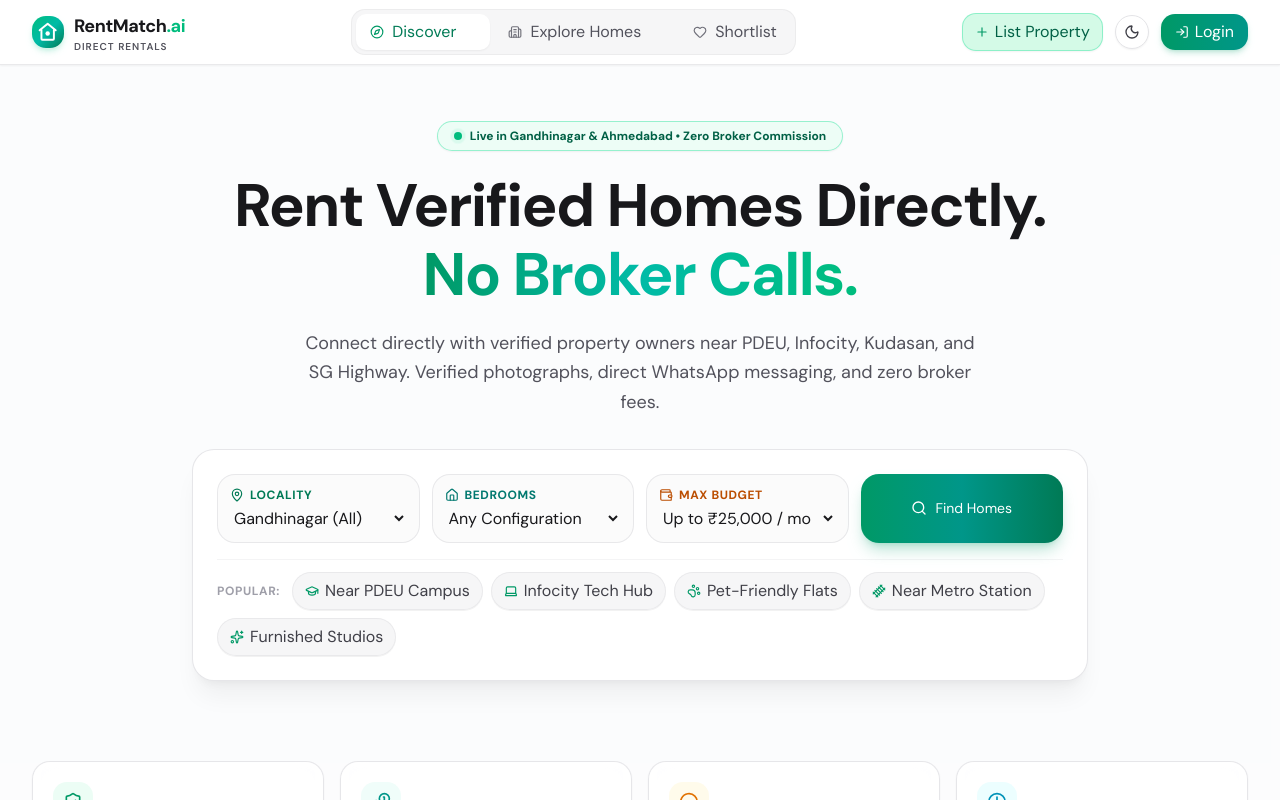
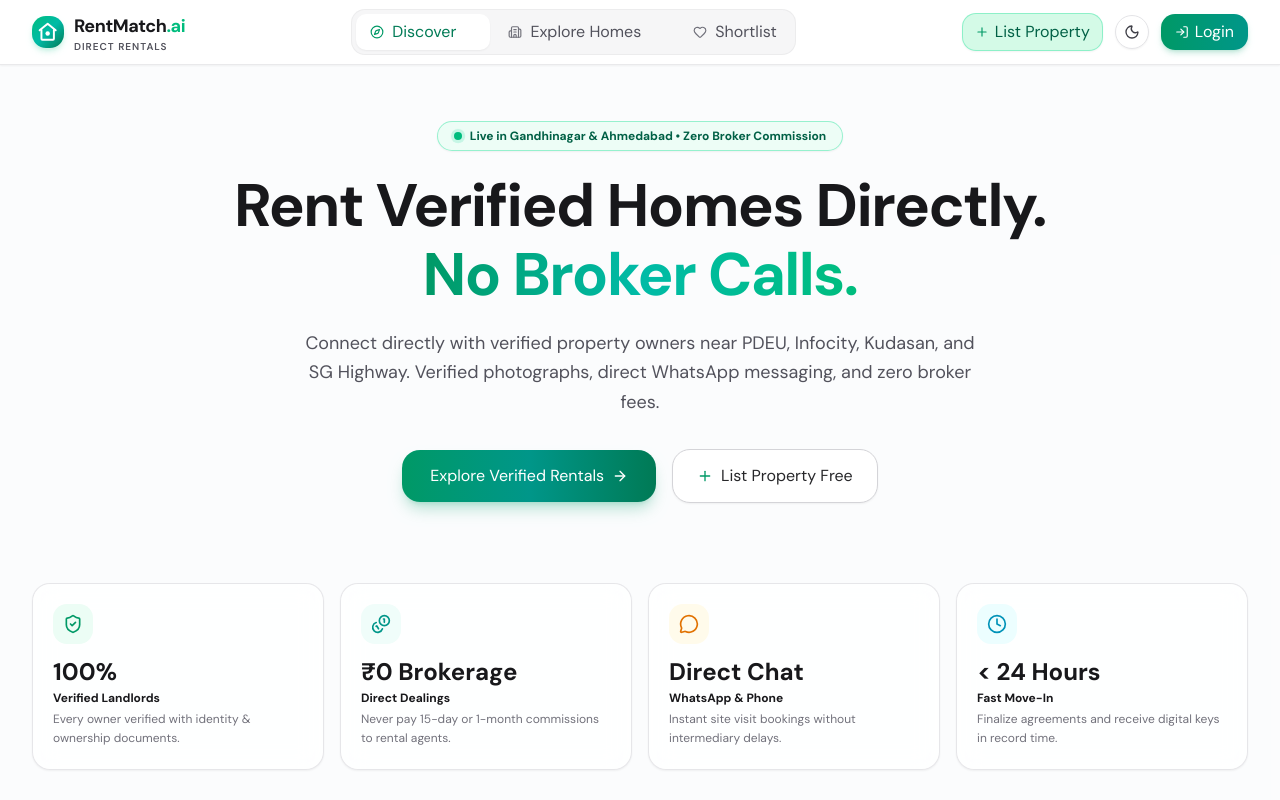
Before and after one commit to NiranjanD0/rentmatchai, a Next.js app in the folder frontend/: page / in a window 1280 px wide. Shown: the top 800 px of the page. Built offline with nearby package versions, Linux system fonts and the light colour scheme.

Commit message:
fix(landing): remove search component and clean up corner labels in page curtains

```diff
--- a/frontend/src/app/page.tsx
+++ b/frontend/src/app/page.tsx
@@ -4,19 +4,8 @@ import React, { useState } from 'react';
 import { useRouter } from 'next/navigation';
 import { motion, AnimatePresence } from 'motion/react';
 import {
-  Search,
-  MapPin,
-  Wallet,
-  Home as HomeIcon,
   Building2,
-  Users,
-  GraduationCap,
-  Laptop,
-  PawPrint,
-  TrainTrack,
-  Sparkles,
   ShieldCheck,
-  CheckCircle2,
   ArrowRight,
   ArrowUpRight,
   Star,
@@ -39,42 +28,11 @@ export default function HomePage() {
   const { user, isAuthenticated, isLister, openAuthModal } = useAuth();
   const { activeProperties, saved, toggleSave, openAddProperty } = useProperty();
 
-  // Search Segment States
-  const [selectedLocality, setSelectedLocality] = useState('Gandhinagar');
-  const [selectedBhk, setSelectedBhk] = useState('Any');
-  const [selectedBudget, setSelectedBudget] = useState('25000');
+  // Category tab state
   const [selectedCategory, setSelectedCategory] = useState<'all' | 'students' | 'pros' | 'families'>('all');
 
   // Savings Calculator State
   const [calculatorRent, setCalculatorRent] = useState(22000);
-
-  // Quick Chips
-  const quickChips = [
-    { label: 'Near PDEU Campus', icon: GraduationCap, loc: 'Raysan / PDEU', bhk: '2', budget: '20000' },
-    { label: 'Infocity Tech Hub', icon: Laptop, loc: 'Infocity', bhk: '1', budget: '22000' },
-    { label: 'Pet-Friendly Flats', icon: PawPrint, loc: 'Kudasan', bhk: '3', budget: '35000' },
-    { label: 'Near Metro Station', icon: TrainTrack, loc: 'Gandhinagar', bhk: '1', budget: '15000' },
-    { label: 'Furnished Studios', icon: Sparkles, loc: 'Infocity', bhk: '1', budget: '18000' },
-  ];
-
-  const handleChipClick = (chip: typeof quickChips[0]) => {
-    setSelectedLocality(chip.loc);
-    setSelectedBhk(chip.bhk);
-    setSelectedBudget(chip.budget);
-    navigateWithCurtains(
-      `/explore?location=${encodeURIComponent(chip.loc)}&budget=${encodeURIComponent(chip.budget)}&bedrooms=${encodeURIComponent(chip.bhk)}`,
-      'Explore Homes'
-    );
-  };
-
-  const handleSearchSubmit = (e?: React.FormEvent) => {
-    if (e) e.preventDefault();
-    const params = new URLSearchParams();
-    if (selectedLocality && selectedLocality !== 'Any Locality') params.set('location', selectedLocality);
-    if (selectedBudget) params.set('budget', selectedBudget);
-    if (selectedBhk && selectedBhk !== 'Any') params.set('bedrooms', selectedBhk);
-    navigateWithCurtains(`/explore?${params.toString()}`, 'Explore Homes');
-  };
 
   // Filter properties based on featured category tab
   const filteredFeatured = activeProperties.filter((p) => {
@@ -144,105 +102,35 @@ export default function HomePage() {
             Connect directly with verified property owners near PDEU, Infocity, Kudasan, and SG Highway. Verified photographs, direct WhatsApp messaging, and zero broker fees.
           </motion.p>
 
-          {/* ===================== MULTI-SEGMENT SEARCH HUB ===================== */}
+          {/* Hero CTAs */}
           <motion.div
             initial={{ opacity: 0, y: 15 }}
             animate={{ opacity: 1, y: 0 }}
             transition={{ delay: 0.2 }}
-            className="mx-auto max-w-4xl rounded-3xl border border-zinc-200/90 dark:border-zinc-800 bg-white dark:bg-zinc-950 p-4 sm:p-6 shadow-xl shadow-zinc-900/5 dark:shadow-black/50 text-left"
+            className="flex flex-wrap items-center justify-center gap-4"
           >
-            <div className="grid grid-cols-1 sm:grid-cols-2 lg:grid-cols-4 gap-3">
-              {/* Segment 1: Locality */}
-              <div className="flex flex-col p-3 rounded-2xl border border-zinc-200/80 dark:border-zinc-800 bg-zinc-50/70 dark:bg-zinc-900/60 hover:border-emerald-500/50 transition-colors">
-                <div className="flex items-center gap-1.5 text-xs font-bold uppercase tracking-wider text-emerald-700 dark:text-emerald-400 mb-1">
-                  <MapPin className="h-3.5 w-3.5" />
-                  <span>Locality</span>
-                </div>
-                <select
-                  value={selectedLocality}
-                  onChange={(e) => setSelectedLocality(e.target.value)}
-                  className="bg-transparent text-xs sm:text-sm font-semibold text-zinc-900 dark:text-zinc-100 focus:outline-none cursor-pointer"
-                >
-                  <option value="Gandhinagar" className="dark:bg-zinc-900">Gandhinagar (All)</option>
-                  <option value="Infocity" className="dark:bg-zinc-900">Infocity / TCS Hub</option>
-                  <option value="Kudasan" className="dark:bg-zinc-900">Kudasan (Family / Pro)</option>
-                  <option value="Raysan / PDEU" className="dark:bg-zinc-900">Raysan / PDEU Campus</option>
-                  <option value="Bhaijipura" className="dark:bg-zinc-900">Bhaijipura</option>
-                  <option value="Sargasan" className="dark:bg-zinc-900">Sargasan / SG Highway</option>
-                </select>
-              </div>
-
-              {/* Segment 2: BHK Configuration */}
-              <div className="flex flex-col p-3 rounded-2xl border border-zinc-200/80 dark:border-zinc-800 bg-zinc-50/70 dark:bg-zinc-900/60 hover:border-emerald-500/50 transition-colors">
-                <div className="flex items-center gap-1.5 text-xs font-bold uppercase tracking-wider text-teal-700 dark:text-teal-400 mb-1">
-                  <HomeIcon className="h-3.5 w-3.5" />
-                  <span>Bedrooms</span>
-                </div>
-                <select
-                  value={selectedBhk}
-                  onChange={(e) => setSelectedBhk(e.target.value)}
-                  className="bg-transparent text-xs sm:text-sm font-semibold text-zinc-900 dark:text-zinc-100 focus:outline-none cursor-pointer"
-                >
-                  <option value="Any" className="dark:bg-zinc-900">Any Configuration</option>
-                  <option value="1" className="dark:bg-zinc-900">1 BHK / Studio</option>
-                  <option value="2" className="dark:bg-zinc-900">2 BHK Flat</option>
-                  <option value="3" className="dark:bg-zinc-900">3 BHK Flat / Penthouse</option>
-                  <option value="3+" className="dark:bg-zinc-900">4+ BHK Villa</option>
-                </select>
-              </div>
-
-              {/* Segment 3: Budget Limit */}
-              <div className="flex flex-col p-3 rounded-2xl border border-zinc-200/80 dark:border-zinc-800 bg-zinc-50/70 dark:bg-zinc-900/60 hover:border-emerald-500/50 transition-colors">
-                <div className="flex items-center gap-1.5 text-xs font-bold uppercase tracking-wider text-amber-700 dark:text-amber-400 mb-1">
-                  <Wallet className="h-3.5 w-3.5" />
-                  <span>Max Budget</span>
-                </div>
-                <select
-                  value={selectedBudget}
-                  onChange={(e) => setSelectedBudget(e.target.value)}
-                  className="bg-transparent text-xs sm:text-sm font-semibold text-zinc-900 dark:text-zinc-100 focus:outline-none cursor-pointer"
-                >
-                  <option value="15000" className="dark:bg-zinc-900">Up to ₹15,000 / mo</option>
-                  <option value="20000" className="dark:bg-zinc-900">Up to ₹20,000 / mo</option>
-                  <option value="25000" className="dark:bg-zinc-900">Up to ₹25,000 / mo</option>
-                  <option value="35000" className="dark:bg-zinc-900">Up to ₹35,000 / mo</option>
-                  <option value="50000" className="dark:bg-zinc-900">Up to ₹50,000 / mo</option>
-                </select>
-              </div>
-
-              {/* Segment 4: CTA Button */}
-              <div className="flex items-center">
             <button
               type="button"
-                  onClick={() => handleSearchSubmit()}
-                  className="w-full h-full min-h-[52px] flex items-center justify-center gap-2 rounded-2xl bg-gradient-to-r from-emerald-600 via-teal-600 to-emerald-700 hover:from-emerald-500 hover:to-teal-500 text-white font-bold py-3 px-5 shadow-lg shadow-emerald-600/25 hover:shadow-emerald-600/35 transition-all duration-200 active:scale-[0.98] cursor-pointer"
+              onClick={() => navigateWithCurtains('/explore', 'Explore Homes')}
+              className="inline-flex items-center gap-2 rounded-2xl bg-gradient-to-r from-emerald-600 via-teal-600 to-emerald-700 hover:from-emerald-500 hover:to-teal-500 text-white font-bold py-3.5 px-7 shadow-lg shadow-emerald-600/25 hover:shadow-emerald-600/35 transition-all duration-200 active:scale-[0.98] cursor-pointer text-sm"
             >
-                  <Search className="h-4 w-4" />
-                  <span className="text-sm">Find Homes</span>
+              <span>Explore Verified Rentals</span>
+              <ArrowRight className="h-4 w-4" />
             </button>
-              </div>
-            </div>
-
-            {/* Quick Filter Tag Chips */}
-            <div className="flex flex-wrap items-center gap-2 mt-4 pt-3 border-t border-zinc-100 dark:border-zinc-800/80">
-              <span className="text-xs font-bold uppercase tracking-wider text-zinc-400 dark:text-zinc-500 mr-1">
-                Popular:
-              </span>
-              {quickChips.map((chip, idx) => {
-                const Icon = chip.icon;
-                return (
             <button
-                    key={idx}
               type="button"
-                    onClick={() => handleChipClick(chip)}
-                    className="flex items-center gap-1.5 text-xs font-semibold px-3 py-1.5 rounded-full bg-zinc-100/80 dark:bg-zinc-900 text-zinc-700 dark:text-zinc-300 hover:bg-emerald-50 hover:text-emerald-700 dark:hover:bg-emerald-950/60 dark:hover:text-emerald-300 border border-zinc-200/70 dark:border-zinc-800 transition-all cursor-pointer shadow-2xs hover:scale-[1.02] active:scale-[0.98]"
+              onClick={() => {
+                if (!isAuthenticated) {
+                  openAuthModal(USER_ROLES.PROPERTY_LISTER);
+                } else {
+                  openAddProperty();
+                }
+              }}
+              className="inline-flex items-center gap-2 rounded-2xl border border-zinc-300 dark:border-zinc-800 bg-white dark:bg-zinc-900 hover:bg-zinc-50 dark:hover:bg-zinc-800 text-zinc-800 dark:text-zinc-200 font-bold py-3.5 px-6 shadow-xs hover:border-emerald-500/50 transition-all duration-200 active:scale-[0.98] cursor-pointer text-sm"
             >
-                    <Icon className="h-3.5 w-3.5 text-emerald-600 dark:text-emerald-400" />
-                    <span>{chip.label}</span>
+              <Plus className="h-4 w-4 text-emerald-600 dark:text-emerald-400" />
+              <span>List Property Free</span>
             </button>
-                );
-              })}
-            </div>
           </motion.div>
         </section>
 
--- a/frontend/src/components/ui/page-curtains.tsx
+++ b/frontend/src/components/ui/page-curtains.tsx
@@ -3,7 +3,6 @@
 import React, { createContext, useContext, useState, useEffect, useCallback, useRef } from 'react';
 import { useRouter, usePathname } from 'next/navigation';
 import { motion, AnimatePresence } from 'motion/react';
-import { Sparkles } from 'lucide-react';
 
 export function getRouteTitle(url: string): string {
   try {
@@ -217,44 +216,24 @@ function PageCurtainsInner({ children }: { children: React.ReactNode }) {
                 if (variant === 'closing') handleClosingComplete();
                 if (variant === 'opening') handleOpeningComplete();
               }}
-              className="absolute top-0 left-0 bottom-0 w-1/2 bg-zinc-950 border-r border-emerald-500/30 shadow-2xl flex flex-col justify-between p-8"
+              className="absolute top-0 left-0 bottom-0 w-1/2 bg-zinc-950 border-r border-emerald-500/30 shadow-2xl"
               style={{
                 backgroundImage:
                   'radial-gradient(circle at 100% 50%, rgba(16, 185, 129, 0.08) 0%, transparent 60%)',
               }}
-            >
-              <div className="flex items-center gap-2 opacity-60">
-                <span className="h-2 w-2 rounded-full bg-emerald-500" />
-                <span className="text-[11px] font-mono tracking-widest text-zinc-400 uppercase">
-                  RentMatch AI
-                </span>
-              </div>
-              <div />
-              <div className="text-[10px] font-mono text-zinc-600 tracking-wider">
-                STAGE TRANSITION // 01
-              </div>
-            </motion.div>
+            />
 
             {/* Right Curtain Panel */}
             <motion.div
               variants={rightCurtainVariants}
               initial="initial"
               animate={isClosing ? 'closing' : isCovered ? 'covered' : 'opening'}
-              className="absolute top-0 right-0 bottom-0 w-1/2 bg-zinc-950 border-l border-emerald-500/30 shadow-2xl flex flex-col justify-between items-end p-8"
+              className="absolute top-0 right-0 bottom-0 w-1/2 bg-zinc-950 border-l border-emerald-500/30 shadow-2xl"
               style={{
                 backgroundImage:
                   'radial-gradient(circle at 0% 50%, rgba(13, 148, 136, 0.08) 0%, transparent 60%)',
               }}
-            >
-              <div className="text-[11px] font-mono tracking-widest text-emerald-400 uppercase flex items-center gap-1.5">
-                <Sparkles size={12} />
-                <span>Next Generation</span>
-              </div>
-              <div />
-              <div className="text-[10px] font-mono text-zinc-600 tracking-wider">
-                STAGE TRANSITION // 02
-              </div>
-            </motion.div>
+            />
 
             {/* Center Destination Title & Brand Badge */}
             <motion.div
```
Lines whose indentation alone changed are shown as unchanged.
